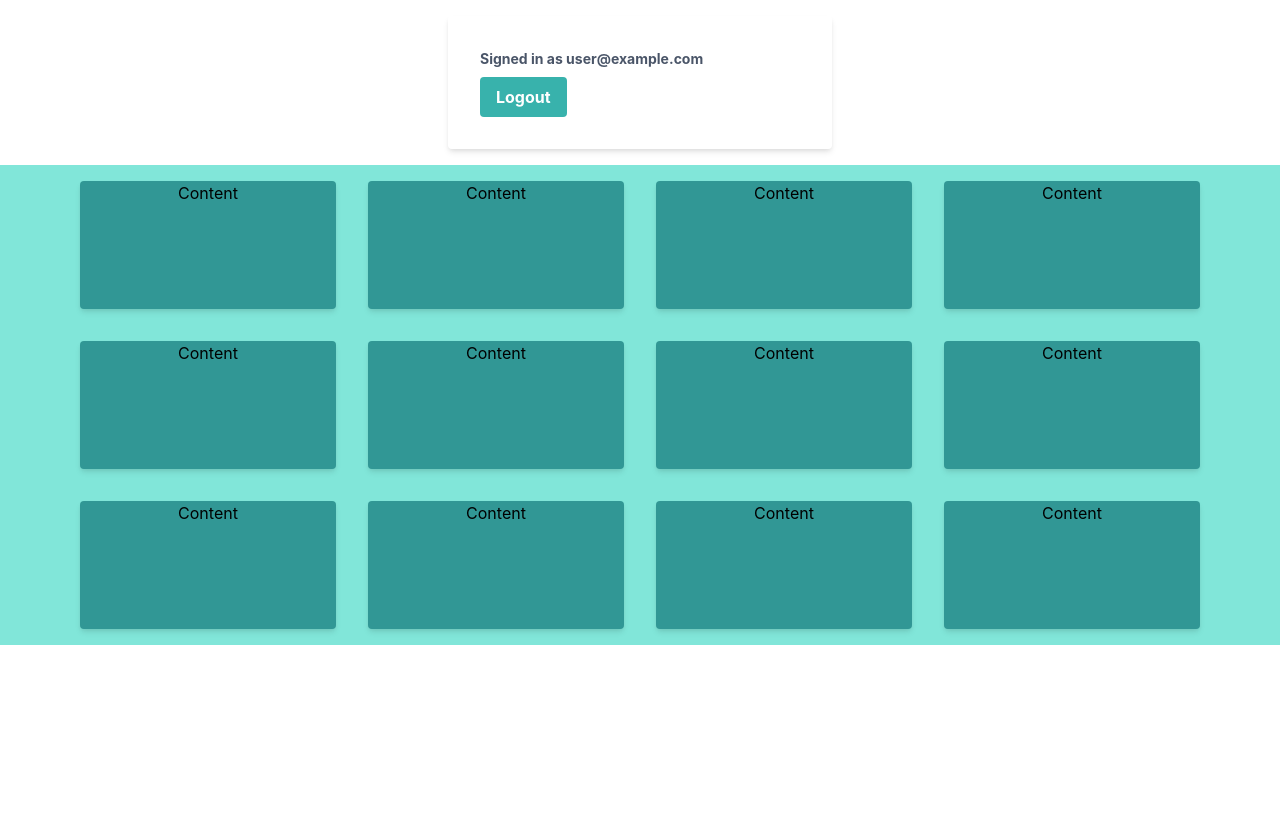
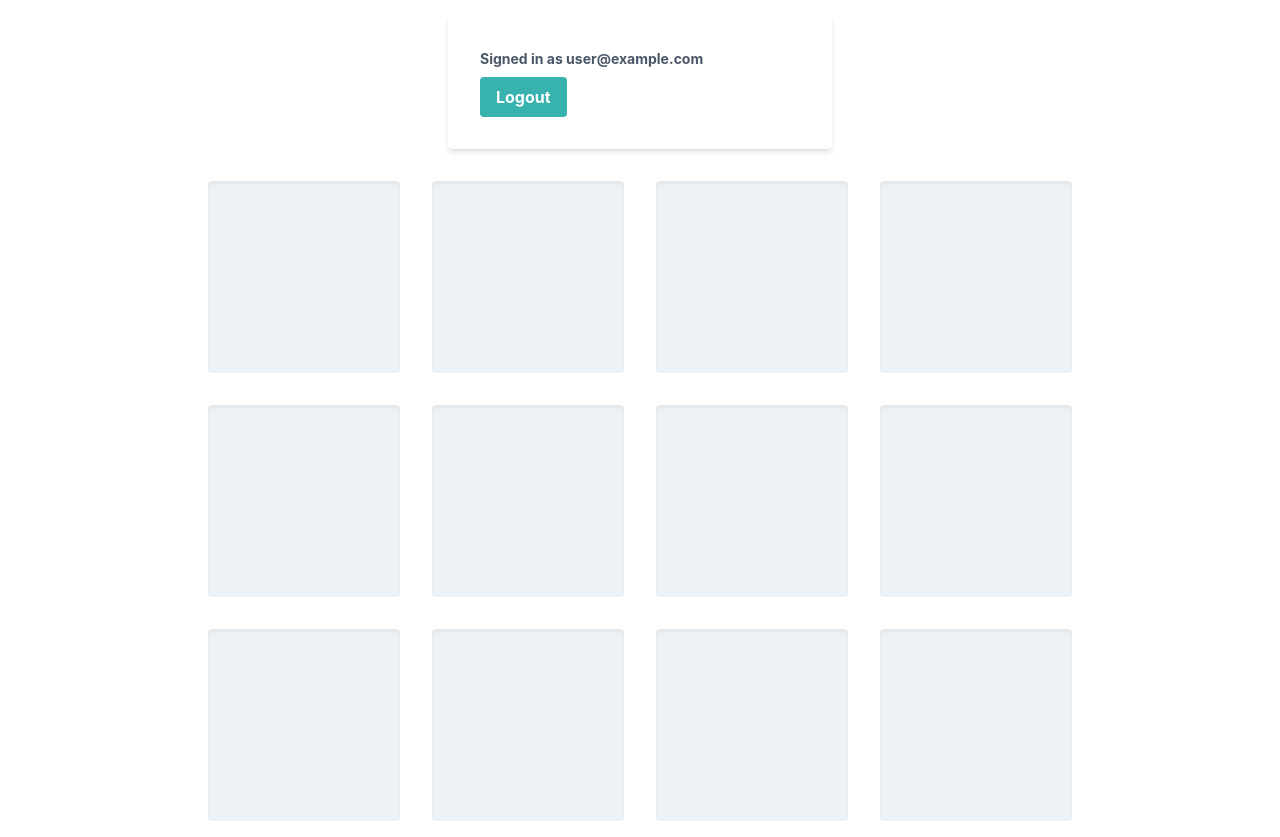
Before and after one commit to coderLads/panel, a Vue app: page /home in a window 1280 px wide. Before the commit the page ends 800 px from the top, so only its background shows below. Built offline with nearby package versions, Linux system fonts and the light colour scheme; no server answers; sample sign-in values are in the browser's storage.

Commit message:
Begin work on tile slots

```diff
--- a/src/components/Grid.vue
+++ b/src/components/Grid.vue
@@ -1,26 +1,25 @@
 <template>
-  <div class="bg-teal-300 flex flex-wrap justify-center">
-    <tile
-    v-for="n in count"
-    :key="n"
-    />
+  <div>
+    <div class="flex justify-center" v-for="r in rows" :key="r">
+      <tileSlot v-for="c in cols" :key="c" />
+    </div>
   </div>
 </template>
 
 <script lang="ts">
 import Vue from 'vue';
-import tile from '@/components/Tile.vue';
+import tileSlot from '@/components/TileSlot.vue';
 
 export default Vue.extend({
   name: 'Grid',
-  props: {
-  },
+  props: {},
   components: {
-    tile,
+    tileSlot,
   },
   data() {
     return {
-      count: 12,
+      cols: 4,
+      rows: 3,
     };
   },
 });
--- a/src/components/Tile.vue
+++ b/src/components/TileSlot.vue
@@ -1,6 +1,6 @@
 <template>
-  <div class="w-64 h-32 bg-teal-600 text-center m-4 rounded shadow-md">
-    Content
+  <div class="w-48 h-48 bg-gray-200 text-center m-4 rounded shadow-inner">
+
   </div>
 </template>
 
@@ -8,7 +8,7 @@
 import Vue from 'vue';
 
 export default Vue.extend({
-  name: 'Tile',
+  name: 'TileSlot',
   props: {
   },
   data() {
```
